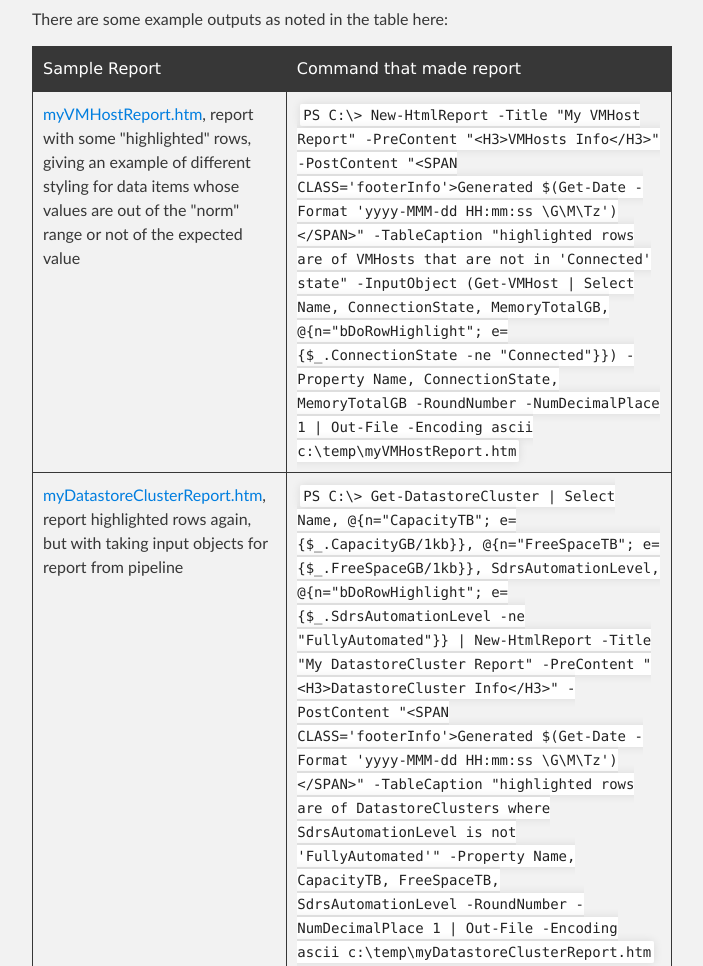
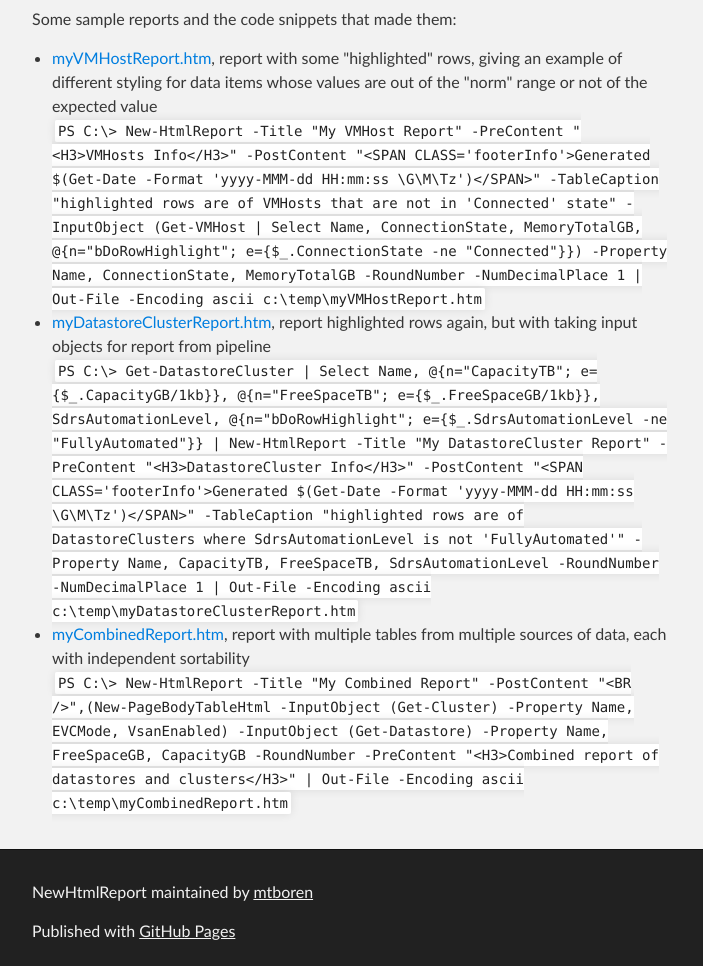
Before and after one commit to mtboren/NewHtmlReport, a plain HTML site: page index.html in a window 1280 px wide. Shown: the part 407-1373 px from the top of the page, without its empty margins (288-991 px from the left). Drawn offline with Linux system fonts and the light colour scheme.

```diff
--- a/index.html
+++ b/index.html
@@ -34,33 +34,22 @@
         <h3>
 <a id="examples-for-newhtmlreport-powershell-module" class="anchor" href="#examples-for-newhtmlreport-powershell-module" aria-hidden="true"><span aria-hidden="true" class="octicon octicon-link"></span></a>Examples for NewHtmlReport PowerShell module</h3>
 
-<p>There are some example outputs as noted in the table here:</p>
+<p>Some sample reports and the code snippets that made them:</p>
 
-<table>
-<thead>
-<tr>
-<th>Sample Report</th>
-<th>Command that made report</th>
-</tr>
-</thead>
-<tbody>
-<tr>
-<td>
-<a href="myVMHostReport.htm">myVMHostReport.htm</a>, report with some "highlighted" rows, giving an example of different styling for data items whose values are out of the "norm" range or not of the expected value</td>
-<td><code>PS C:\&gt; New-HtmlReport -Title "My VMHost Report" -PreContent "&lt;H3&gt;VMHosts Info&lt;/H3&gt;" -PostContent "&lt;SPAN CLASS='footerInfo'&gt;Generated $(Get-Date -Format 'yyyy-MMM-dd HH:mm:ss \G\M\Tz')&lt;/SPAN&gt;" -TableCaption "highlighted rows are of VMHosts that are not in 'Connected' state" -InputObject (Get-VMHost | Select Name, ConnectionState, MemoryTotalGB, @{n="bDoRowHighlight"; e={$_.ConnectionState -ne "Connected"}}) -Property Name, ConnectionState, MemoryTotalGB -RoundNumber -NumDecimalPlace 1 | Out-File -Encoding ascii c:\temp\myVMHostReport.htm</code></td>
-</tr>
-<tr>
-<td>
-<a href="myDatastoreClusterReport.htm">myDatastoreClusterReport.htm</a>, report highlighted rows again, but with taking input objects for report from pipeline</td>
-<td><code>PS C:\&gt; Get-DatastoreCluster | Select Name, @{n="CapacityTB"; e={$_.CapacityGB/1kb}}, @{n="FreeSpaceTB"; e={$_.FreeSpaceGB/1kb}}, SdrsAutomationLevel, @{n="bDoRowHighlight"; e={$_.SdrsAutomationLevel -ne "FullyAutomated"}} | New-HtmlReport -Title "My DatastoreCluster Report" -PreContent "&lt;H3&gt;DatastoreCluster Info&lt;/H3&gt;" -PostContent "&lt;SPAN CLASS='footerInfo'&gt;Generated $(Get-Date -Format 'yyyy-MMM-dd HH:mm:ss \G\M\Tz')&lt;/SPAN&gt;" -TableCaption "highlighted rows are of DatastoreClusters where SdrsAutomationLevel is not 'FullyAutomated'" -Property Name, CapacityTB, FreeSpaceTB, SdrsAutomationLevel -RoundNumber -NumDecimalPlace 1 | Out-File -Encoding ascii c:\temp\myDatastoreClusterReport.htm</code></td>
-</tr>
-<tr>
-<td>
-<a href="myCombinedReport.htm">myCombinedReport.htm</a>, report with multiple tables from multiple sources of data, each with independent sortability</td>
-<td><code>PS C:\&gt; New-HtmlReport -Title "My Combined Report" -PostContent "&lt;BR /&gt;",(New-PageBodyTableHtml -InputObject (Get-Cluster) -Property Name, EVCMode, VsanEnabled) -InputObject (Get-Datastore) -Property Name, FreeSpaceGB, CapacityGB -RoundNumber -PreContent "&lt;H3&gt;Combined report of datastores and clusters&lt;/H3&gt;" | Out-File -Encoding ascii c:\temp\myCombinedReport.htm</code></td>
-</tr>
-</tbody>
-</table>
+<ul>
+<li>
+<a href="myVMHostReport.htm">myVMHostReport.htm</a>, report with some "highlighted" rows, giving an example of different styling for data items whose values are out of the "norm" range or not of the expected value<br>
+<code>PS C:\&gt; New-HtmlReport -Title "My VMHost Report" -PreContent "&lt;H3&gt;VMHosts Info&lt;/H3&gt;" -PostContent "&lt;SPAN CLASS='footerInfo'&gt;Generated $(Get-Date -Format 'yyyy-MMM-dd HH:mm:ss \G\M\Tz')&lt;/SPAN&gt;" -TableCaption "highlighted rows are of VMHosts that are not in 'Connected' state" -InputObject (Get-VMHost | Select Name, ConnectionState, MemoryTotalGB, @{n="bDoRowHighlight"; e={$_.ConnectionState -ne "Connected"}}) -Property Name, ConnectionState, MemoryTotalGB -RoundNumber -NumDecimalPlace 1 | Out-File -Encoding ascii c:\temp\myVMHostReport.htm</code>
+</li>
+<li>
+<a href="myDatastoreClusterReport.htm">myDatastoreClusterReport.htm</a>, report highlighted rows again, but with taking input objects for report from pipeline<br>
+<code>PS C:\&gt; Get-DatastoreCluster | Select Name, @{n="CapacityTB"; e={$_.CapacityGB/1kb}}, @{n="FreeSpaceTB"; e={$_.FreeSpaceGB/1kb}}, SdrsAutomationLevel, @{n="bDoRowHighlight"; e={$_.SdrsAutomationLevel -ne "FullyAutomated"}} | New-HtmlReport -Title "My DatastoreCluster Report" -PreContent "&lt;H3&gt;DatastoreCluster Info&lt;/H3&gt;" -PostContent "&lt;SPAN CLASS='footerInfo'&gt;Generated $(Get-Date -Format 'yyyy-MMM-dd HH:mm:ss \G\M\Tz')&lt;/SPAN&gt;" -TableCaption "highlighted rows are of DatastoreClusters where SdrsAutomationLevel is not 'FullyAutomated'" -Property Name, CapacityTB, FreeSpaceTB, SdrsAutomationLevel -RoundNumber -NumDecimalPlace 1 | Out-File -Encoding ascii c:\temp\myDatastoreClusterReport.htm</code>
+</li>
+<li>
+<a href="myCombinedReport.htm">myCombinedReport.htm</a>, report with multiple tables from multiple sources of data, each with independent sortability<br>
+<code>PS C:\&gt; New-HtmlReport -Title "My Combined Report" -PostContent "&lt;BR /&gt;",(New-PageBodyTableHtml -InputObject (Get-Cluster) -Property Name, EVCMode, VsanEnabled) -InputObject (Get-Datastore) -Property Name, FreeSpaceGB, CapacityGB -RoundNumber -PreContent "&lt;H3&gt;Combined report of datastores and clusters&lt;/H3&gt;" | Out-File -Encoding ascii c:\temp\myCombinedReport.htm</code>
+</li>
+</ul>
       </section>
     </div>
 
```
Also changed, not shown: params.json (+1 -1 lines).
